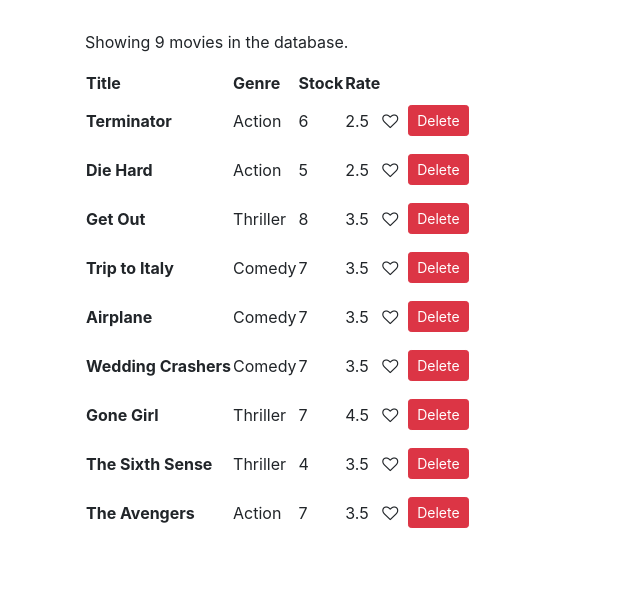
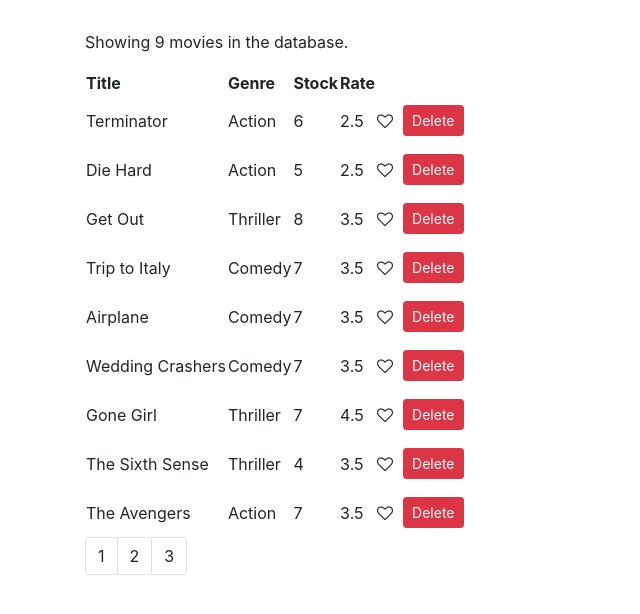
Before and after one commit to nytaoxu/react_practice, a React (Create React App) app: page / in a window 1280 px wide. Shown: the top 614 px of the page, without its empty margins (0-640 px from the left). Built offline with nearby package versions, Linux system fonts and the light colour scheme.

Commit message:
01:17pm 03/09/2019

```diff
--- a/package.json
+++ b/package.json
@@ -5,6 +5,7 @@
   "dependencies": {
     "bootstrap": "^4.3.1",
     "font-awesome": "^4.7.0",
+    "lodash": "^4.17.11",
     "react": "^16.8.3",
     "react-dom": "^16.8.3",
     "react-scripts": "2.1.5"
--- a/src/components/common/heart.jsx
+++ b/src/components/common/heart.jsx
@@ -1,17 +1,15 @@
-import React, { Component } from "react";
+import React from "react";
 
-class Heart extends Component {
-  render() {
+const Heart = props => {
   let classes = "fa fa-heart";
-    if (!this.props.liked) classes += "-o";
+  if (!props.liked) classes += "-o";
   return (
     <i
       style={{ cursor: "pointer" }}
-        onClick={this.props.clicked}
+      onClick={props.clicked}
       className={classes}
     />
   );
-  }
-}
+};
 
 export default Heart;
--- /dev/null
+++ b/src/components/common/pagination.jsx
@@ -0,0 +1,28 @@
+import React from "react";
+import _ from "lodash";
+
+const Pagination = props => {
+  const { itemsCount, pageSize, onPageChange } = props;
+  // const remainder = props.itemsCount % props.pageSize;
+  // const pageNumber =
+  //   Math.floor(props.itemsCount / props.pageSize) + (remainder === 0 ? 0 : 1);
+  // better solution: pageNumber = Math.ceil(itemsCount / pageSize)
+  const pageNumber = Math.ceil(itemsCount / pageSize);
+  if (pageNumber <= 1) return null;
+  const pages = _.range(1, pageNumber + 1);
+  return (
+    <nav>
+      <ul className="pagination">
+        {pages.map(p => (
+          <li className="page-item" key={p}>
+            <a className="page-link" onClick={() => onPageChange(p)}>
+              {p}
+            </a>
+          </li>
+        ))}
+      </ul>
+    </nav>
+  );
+};
+
+export default Pagination;
--- a/src/components/movies.jsx
+++ b/src/components/movies.jsx
@@ -2,6 +2,7 @@ import * as MovieService from "../services/fakeMovieService";
 import React, { Component } from "react";
 // import Movie from "./movie";
 import Heart from "./common/heart";
+import Pagination from "./common/pagination";
 
 export default class Movies extends Component {
   constructor(props) {
@@ -10,7 +11,8 @@ export default class Movies extends Component {
     //   movies: MovieService.getMovies()
     // };
     this.state = {
-      movies: MovieService.getMovies()
+      movies: MovieService.getMovies(),
+      pageSize: 4
     };
   }
   handleLike = movie => {
@@ -28,6 +30,9 @@ export default class Movies extends Component {
     this.setState({
       movies: MovieService.getMovies()
     });
+  };
+  handlePageChange = pageNumber => {
+    console.log(pageNumber);
   };
   render() {
     return (
@@ -57,7 +62,7 @@ export default class Movies extends Component {
                   {this.state.movies.map(movie => {
                     return (
                       <tr key={movie._id} number={movie._id} className="Movie">
-                        <td style={{ fontWeight: "bold" }}>{movie.title}</td>
+                        <td>{movie.title}</td>
                         <td>{movie.genre.name}</td>
                         <td>{movie.numberInStock}</td>
                         <td>{movie.dailyRentalRate}</td>
@@ -69,15 +74,6 @@ export default class Movies extends Component {
                         </td>
                         <td>
                           <button
-                            // onClick={e => {
-                            //   const number = e.target.parentNode.parentNode.getAttribute(
-                            //     "number"
-                            //   );
-                            //   MovieService.deleteMovie(number);
-                            //   this.setState({
-                            //     movies: MovieService.getMovies()
-                            //   });
-                            // }}
                             onClick={() => this.handleDelete(movie._id)}
                             className="btn btn-danger btn-sm m-2"
                           >
@@ -89,6 +85,11 @@ export default class Movies extends Component {
                   })}
                 </tbody>
               </table>
+              <Pagination
+                itemsCount={this.state.movies.length}
+                pageSize={this.state.pageSize}
+                onPageChange={this.handlePageChange}
+              />
             </React.Fragment>
           );
         })()}
```
Lines whose indentation alone changed are shown as unchanged.
